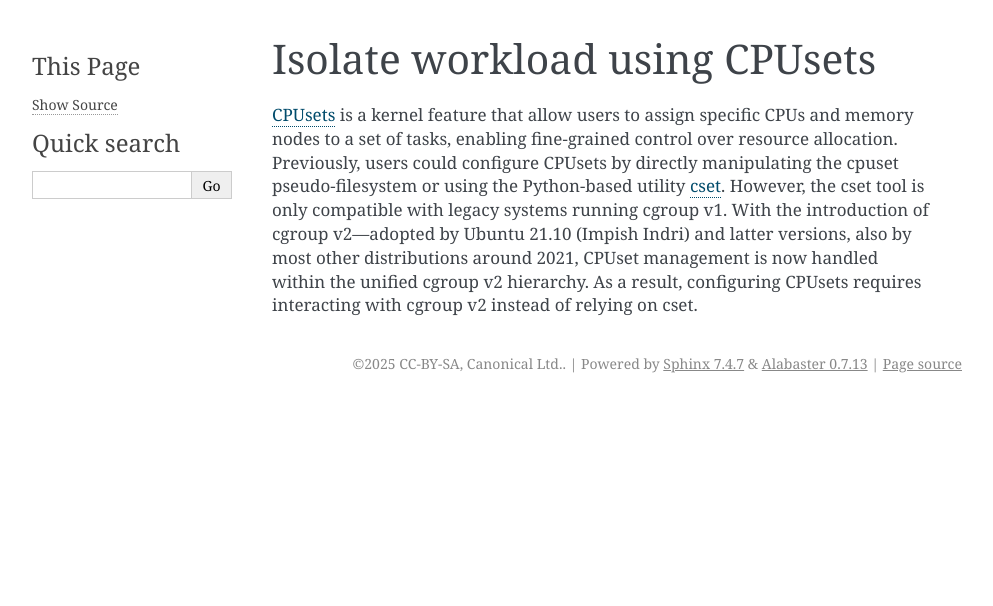
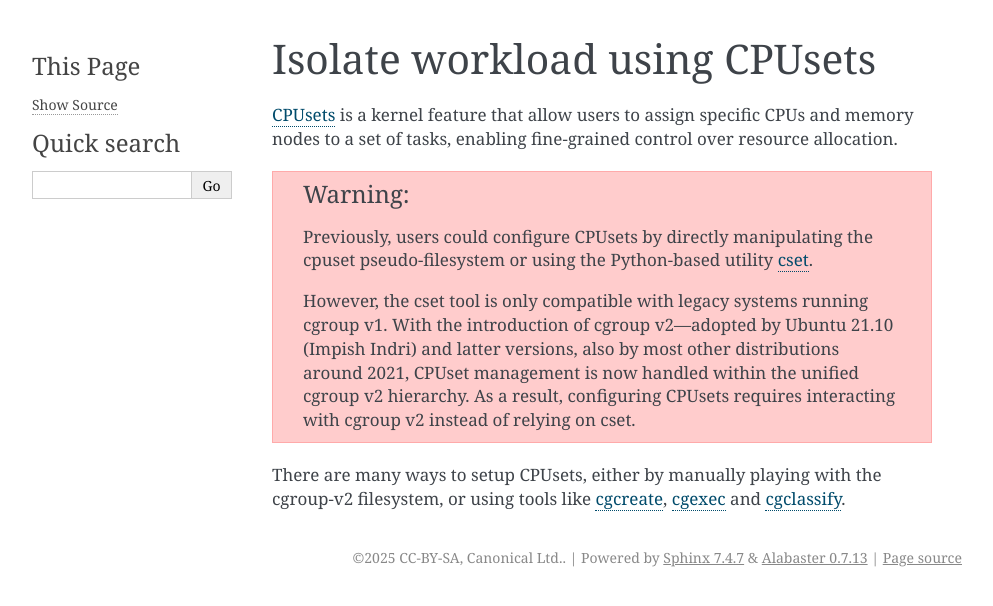
Before and after one commit to canonical/real-time-ubuntu-docs, a Sphinx documentation site: the page built from docs/how-to/using-cpu-sets.md, in a window 1280 px wide. Shown: the top 606 px of the page, without its empty margins (148-1141 px from the left). Built offline with Sphinx 7.4.7, drawn with Linux system fonts in a browser that asks for light colours.

Commit message:
feat: improve introduction
Signed-off-by: Lincoln Wallace <lincoln.wallace@canonical.com>

````diff
--- a/docs/how-to/using-cpu-sets.md
+++ b/docs/how-to/using-cpu-sets.md
@@ -1,15 +1,40 @@
 # Isolate workload using CPUsets
 
-[CPUsets][kdocs_cset] is a kernel feature that allow users to assign specific CPUs and memory nodes to a set of tasks, enabling fine-grained control over resource allocation.
+[CPUsets][kdocs_cpusets_v2] is a kernel feature that allow users to assign specific CPUs and memory nodes to a set of tasks, enabling fine-grained control over resource allocation.
+
+```{warning}
 Previously, users could configure CPUsets by directly manipulating the cpuset pseudo-filesystem or using the Python-based utility [cset][cset_manpage].
+
 However, the cset tool is only compatible with legacy systems running cgroup v1.
 With the introduction of cgroup v2—adopted by Ubuntu 21.10 (Impish Indri) and latter versions, also by most other distributions around 2021, CPUset management is now handled within the unified cgroup v2 hierarchy.
 As a result, configuring CPUsets requires interacting with cgroup v2 instead of relying on cset.
+```
+
+There are many ways to setup CPUsets, either by manually playing with the cgroup-v2 filesystem, or using tools like [cgcreate][manpage_cgcreate], [cgexec][manpage_cgexec] and [cgclassify][manpage_cgclassify].
 
 
 
+% Links
 [lfdocs_cset]: https://wiki.linuxfoundation.org/realtime/documentation/howto/tools/cpu-partitioning/cset
+
 [cset_src]: https://github.com/SUSE/cpuset
+
 [cset_manpage]: https://manpages.ubuntu.com/manpages/noble/man1/cset.1.html
-[kdocs_cset]: https://docs.kernel.org/admin-guide/cgroup-v1/cpusets.html
+
+[kdocs_cpusets_v1]: https://docs.kernel.org/admin-guide/cgroup-v1/cpusets.html
+
+[kdocs_cpusets_v2]: https://docs.kernel.org/admin-guide/cgroup-v2.html#cpuset
+
 [manpage_cpuset]: https://man7.org/linux/man-pages/man7/cpuset.7.html
+
+[manpage_cgcreate]: https://manpages.ubuntu.com/manpages/noble/man1/cgcreate.1.html
+
+[manpage_cgexec]: https://manpages.ubuntu.com/manpages/noble/man1/cgexec.1.html
+
+[manpage_cgclassify]: https://manpages.ubuntu.com/manpages/noble/man1/cgclassify.1.html
+
+
+[archwiki_cgroups]: https://wiki.archlinux.org/title/Cgroups
+
+% This commit introduced the 'isolated' option for cpusets v2
+[kcommit_cpuset]: https://github.com/torvalds/linux/commit/f28e22441f353aa2c954a1b1e29144f8841f1e8a
````
